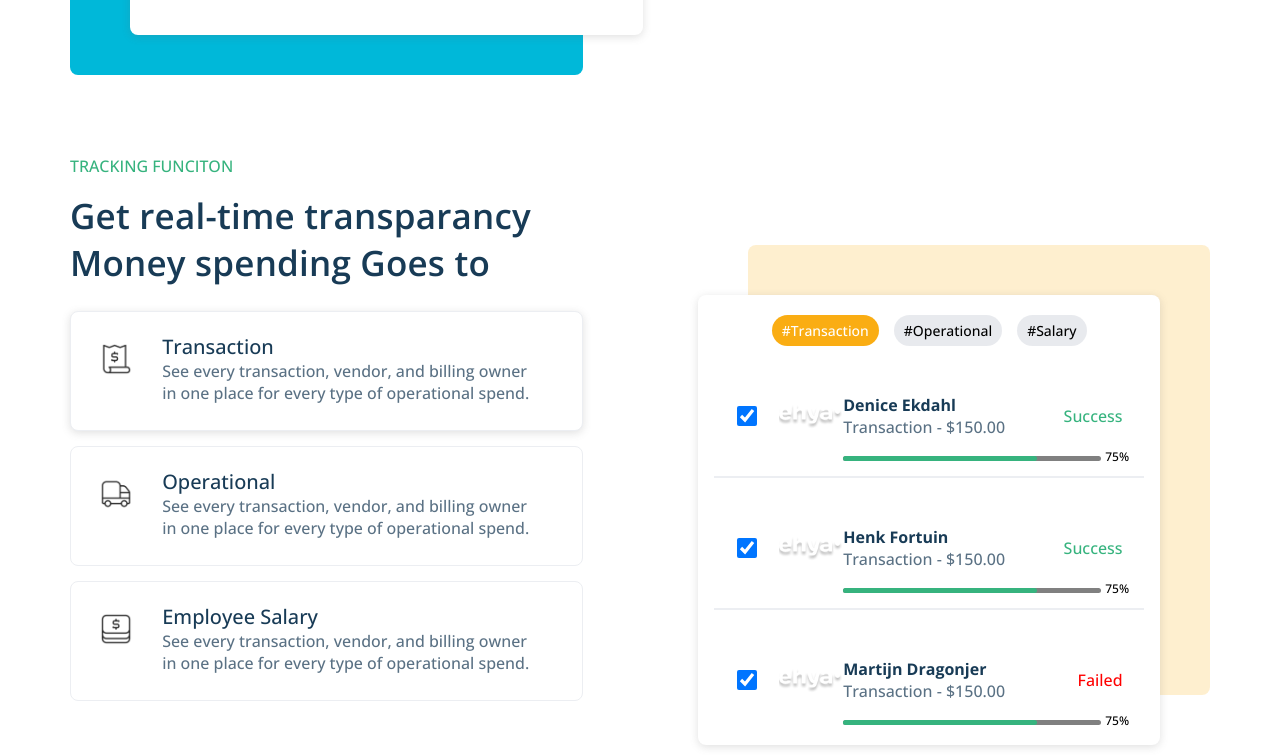
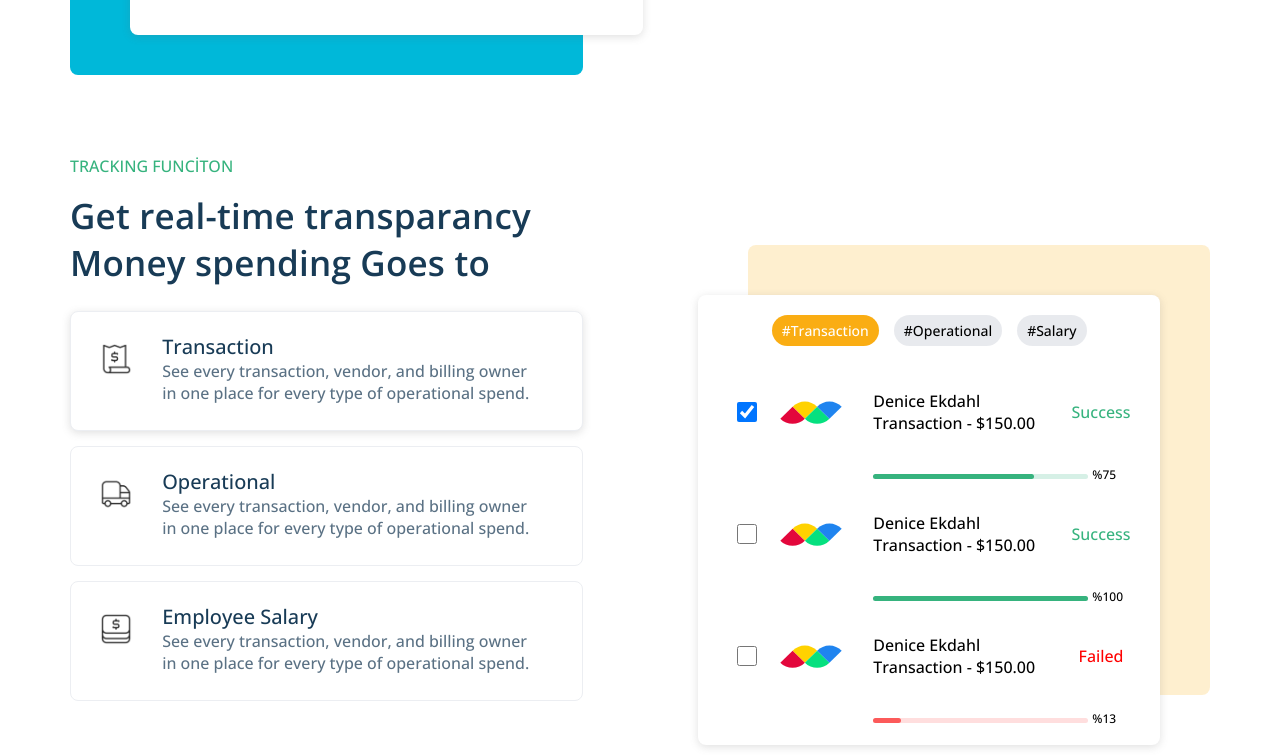
Before and after one commit to Uyesta/ehya-business-html-css, a plain HTML site: page index.html in a window 1280 px wide. Shown: the part 2842-3597 px from the top of the page. Drawn offline with nearby package versions, Linux system fonts and the light colour scheme.

Commit message:
new area add

```diff
--- a/index.html
+++ b/index.html
@@ -1,5 +1,5 @@
 <!DOCTYPE html>
-<html lang="en">
+<html lang="tr">
 
 <head>
     <meta charset="UTF-8">
@@ -214,66 +214,56 @@
                         </div>
                         <div class="box-content">
                             <div class="content">
-                                <div class="checked">
-                                    <input type="checkbox" checked="checked">
+                                <div class="info">
+                                    <div class="checkbox d-flex"><input type="checkbox" checked="checked"></div>
+                                    <div class="logo d-flex"><img src="img/logo.svg"></div>
+                                    <div class="name">
+                                        <span>Denice Ekdahl</span>
+                                        <span>Transaction - $150.00</span>
+                                    </div>
+                                    <div class="statu d-flex succes">Success</div>
                                 </div>
-                                <div class="img">
-                                    <img src="img/Logo.png" alt="" srcset="">
-                                </div>
-                                <div class="info">
-                                    <div class="name">
-                                        <h4>Denice Ekdahl</h4>
-                                        <p>Transaction - $150.00</p>
-                                    </div>
-                                    <div class="status succes">Success</div>
+                                <div class="progres-bar">
+                                    <div class="bar"></div>
+                                    <div class="progress">%75</div>
                                 </div>
                             </div>
-                            <div class="progres-bar"></div>
-                            <div class="bar-text" style="font-size: 12px; display: inline-block;">75%</div>
-                            <hr style="border:1px solid #ECEEF2; margin-top: 10px;">
 
                             <div class="content">
-                                <div class="checked">
-                                    <input type="checkbox" checked="checked">
+                                <div class="info">
+                                    <div class="checkbox d-flex"><input type="checkbox"></div>
+                                    <div class="logo d-flex"><img src="img/logo.svg"></div>
+                                    <div class="name">
+                                        <span>Denice Ekdahl</span>
+                                        <span>Transaction - $150.00</span>
+                                    </div>
+                                    <div class="statu d-flex succes">Success</div>
                                 </div>
-                                <div class="img">
-                                    <img src="img/Logo.png" alt="" srcset="">
-                                </div>
-                                <div class="info">
-                                    <div class="name">
-                                        <h4>Henk Fortuin</h4>
-                                        <p>Transaction - $150.00</p>
-                                    </div>
-                                    <div class="status succes">Success</div>
+                                <div class="progres-bar">
+                                    <div class="bar"></div>
+                                    <div class="progress">%100</div>
                                 </div>
                             </div>
-                            <div class="progres-bar"></div>
-                            <div class="bar-text" style="font-size: 12px; display: inline-block;">75%</div>
-                            <hr style="border:1px solid #ECEEF2; margin-top: 10px;">
 
                             <div class="content">
-                                <div class="checked">
-                                    <input type="checkbox" checked="checked">
+                                <div class="info">
+                                    <div class="checkbox d-flex"><input type="checkbox" ></div>
+                                    <div class="logo d-flex"><img src="img/logo.svg"></div>
+                                    <div class="name">
+                                        <span>Denice Ekdahl</span>
+                                        <span>Transaction - $150.00</span>
+                                    </div>
+                                    <div class="statu d-flex danger">Failed</div>
                                 </div>
-                                <div class="img">
-                                    <img src="img/Logo.png" alt="" srcset="">
-                                </div>
-                                <div class="info">
-                                    <div class="name">
-                                        <h4>Martijn Dragonjer</h4>
-                                        <p>Transaction - $150.00</p>
-                                    </div>
-                                    <div class="status danger">Failed</div>
+                                <div class="progres-bar">
+                                    <div class="bar"></div>
+                                    <div class="progress">%13</div>
                                 </div>
                             </div>
-                            <div class="progres-bar"></div>
-                            <div class="bar-text" style="font-size: 12px; display: inline-block;">75%</div>
                         </div>
-
                     </div>
                 </div>
             </div>
-        </div>
         </div>
 
     </section>
--- a/style.css
+++ b/style.css
@@ -7,6 +7,7 @@
 
     --primary-text-color: #fff;
     --second-text-color: #36B37E;
+    --second-text-color-flue: rgba(54, 181, 128,0.2);
     --third-text-color: #183B56;
     --fourth-text-color: #5A7184;
 
@@ -46,16 +47,23 @@ header {
     background-color: var(--primary-background-color);
 }
 
-.succes{
-    color: #36B37E;
+.succes {
+    color: var(--second-text-color);
 }
 
-.failed,.danger{
+.failed,
+.danger {
     color: red;
 }
 
 .mt5 {
     margin-top: 15px;
+}
+
+.d-flex {
+    display: flex;
+    justify-content: center;
+    align-items: center;
 }
 
 .container {
@@ -623,61 +631,76 @@ header .menu .menu-list .btn {
     height: 20px;
 }
 
-.track .box .box-right .box-right-back .box-right-card .box-content .content {
-    display: flex;
-    margin-top: 45px;
+.box-content .content {
+    width: 100%;
+
 }
 
-.track .box .box-right .box-right-back .box-right-card .box-content .content .checked {
+.track .info {
     display: flex;
-    justify-content: center;
-    align-items: center;
-    width: 15%;
-}
-
-.track .box .box-right .box-right-back .box-right-card .box-content .content .img {
-    display: flex;
-    justify-content: center;
-    align-items: center;
-    height: 50px;
-    width: 15%;
-}
-
-.track .box .box-right .box-right-back .box-right-card .box-content .content .info {
-    display: flex;
-    width: 65%;
+    width: 100%;
+    height: 100px;
     justify-content: center;
     align-items: center;
 }
 
-.track .box .box-right .box-right-back .box-right-card .box-content .content .info .name {
-    margin-right: auto;
-    color: var(--third-text-color);
+.track .info .checkbox {
+    width: 15%;
 }
 
-
-.track .box .box-right .box-right-back .box-right-card .box-content .content .info .name p {
-    color: var(--fourth-text-color);
+.track .info .logo {
+    width: 15%;
 }
 
-.track .box .box-right .box-right-back .box-right-card .box-content .progres-bar {
-    width: 60%;
-    min-height: 5px;
-    background-color: grey;
-    border-radius: 50px;
-    margin-left: 30%;
-    margin-top: 15px;
-    display: inline-block;
-    position: relative;
+.track .info .name {
+    width: 50%;
+    padding-left: 30px;
 }
 
-.track .box .box-right .box-right-back .box-right-card .box-content .progres-bar::after {
+.track .info .name span:first-child {
+    display: block;
+}
+
+.track .info .statu {
+    width: 20%;
+}
+
+.progres-bar .bar {
+    position: relative;
+    display: inline-block;
+    width: 50%;
+    min-height: 5px;
+    background-color: var(--second-text-color-flue);
+    margin-left: 37%;
+    border-radius: 50px;
+}
+
+.progres-bar .bar::after{
     content: "";
     position: absolute;
-    width: 75%;
-    height: 5px;
     top: 0;
     left: 0;
+    width: 75%;
+    min-height: 5px;
     border-radius: 50px;
-    background-color: #36B37E;
+    background-color: var(--second-text-color);
 }
+
+.progres-bar .progress {
+    display: inline-block;
+    font-size: 12px;
+}
+
+.box-content .content:last-child .progres-bar .bar::after{
+    width: 13%;
+    background-color: var(--second-background-color);
+}
+
+.box-content .content:nth-child(2) .progres-bar .bar::after{
+    width: 100%;
+    background-color: var(--second-text-color);
+}
+
+.box-content .content:last-child .progres-bar .bar{
+    background-color: rgba(252, 90, 90,0.2);
+}
```
Also changed, not shown: img/logo.svg (added).
